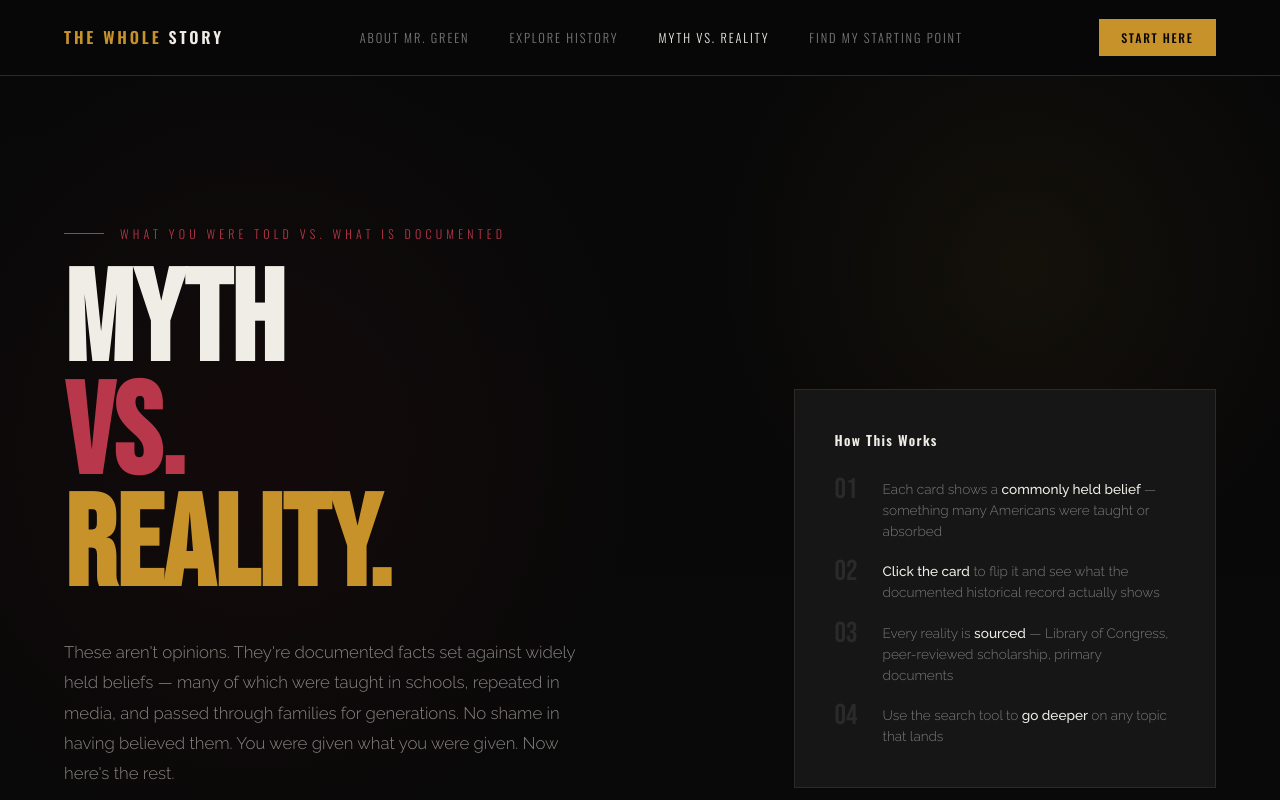
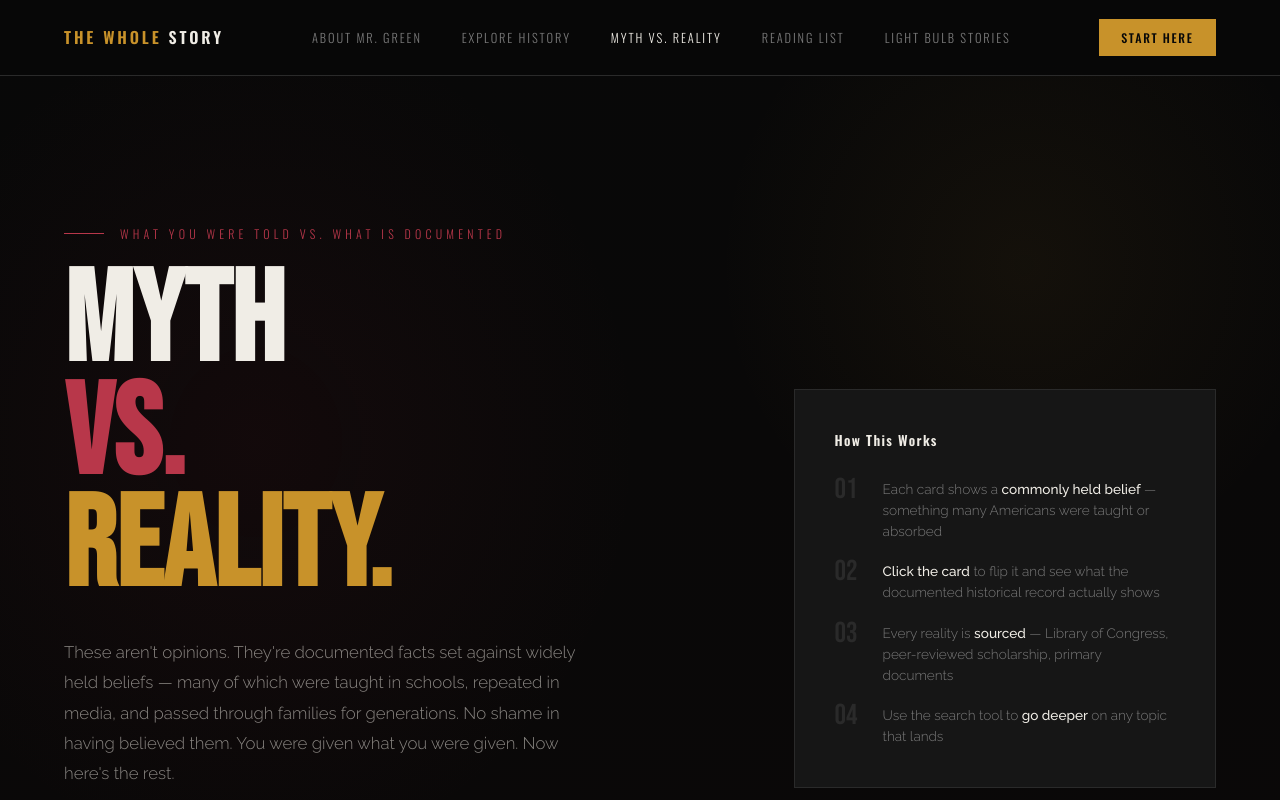
Before and after one commit to caraabrown/mrgreen, a plain HTML site: page myths.html in a window 1280 px wide. Shown: the top 800 px of the page. Drawn offline with nearby package versions, Linux system fonts and the light colour scheme.

Commit message:
Update myths.html

```diff
--- a/myths.html
+++ b/myths.html
@@ -239,11 +239,12 @@
 
 <nav>
   <a href="index.html" class="nav-logo">The Whole <span>Story</span></a>
-  <ul class="nav-links">
+      <ul class="nav-links">
     <li><a href="about.html">About Mr. Green</a></li>
     <li><a href="search.html">Explore History</a></li>
     <li><a href="myths.html" class="active">Myth vs. Reality</a></li>
-    <li><a href="quiz.html">Find My Starting Point</a></li>
+    <li><a href="about.html#reading">Reading List</a></li>
+    <li><a href="index.html#stories">Light Bulb Stories</a></li>
   </ul>
   <a href="quiz.html" class="nav-cta">Start Here</a>
 </nav>
```
